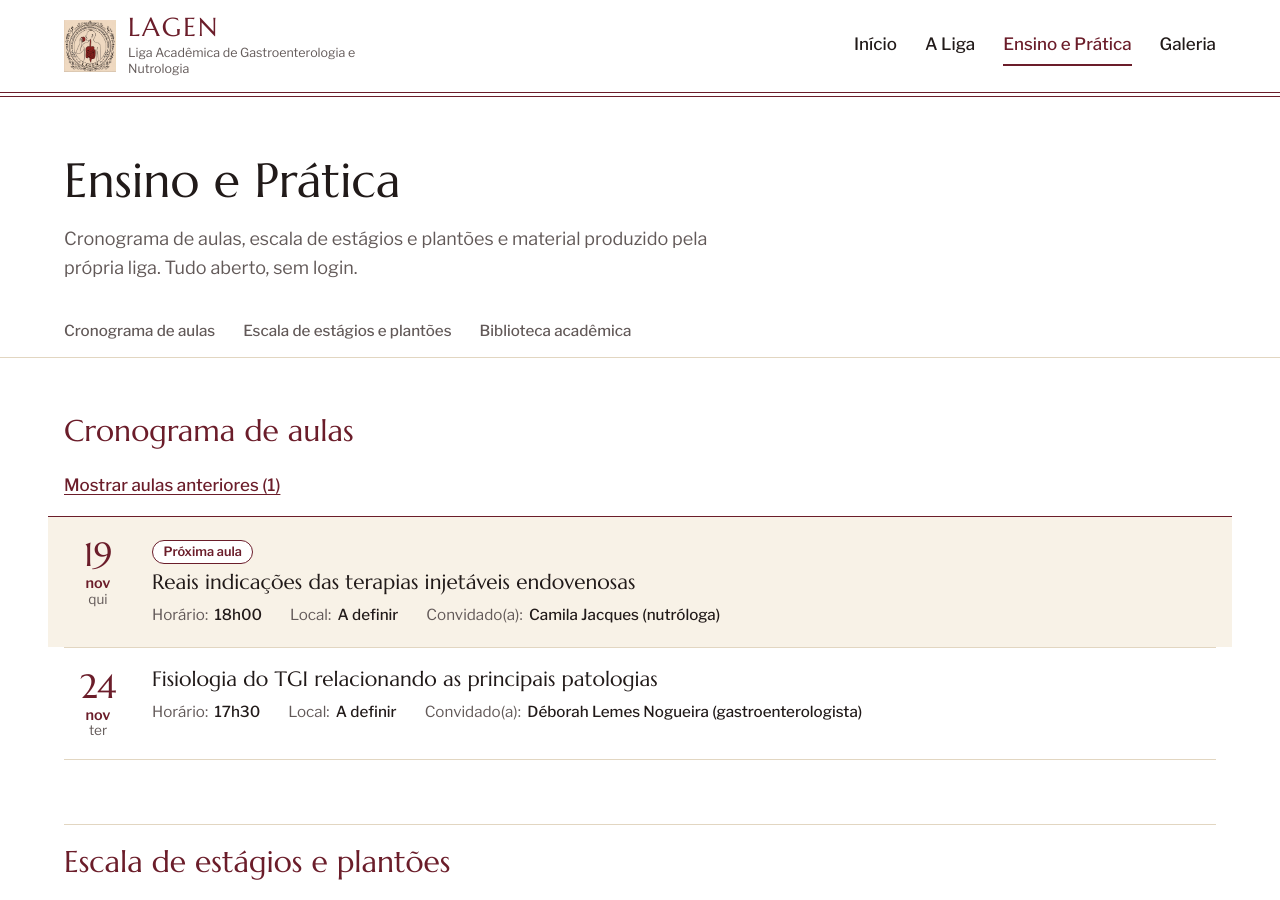
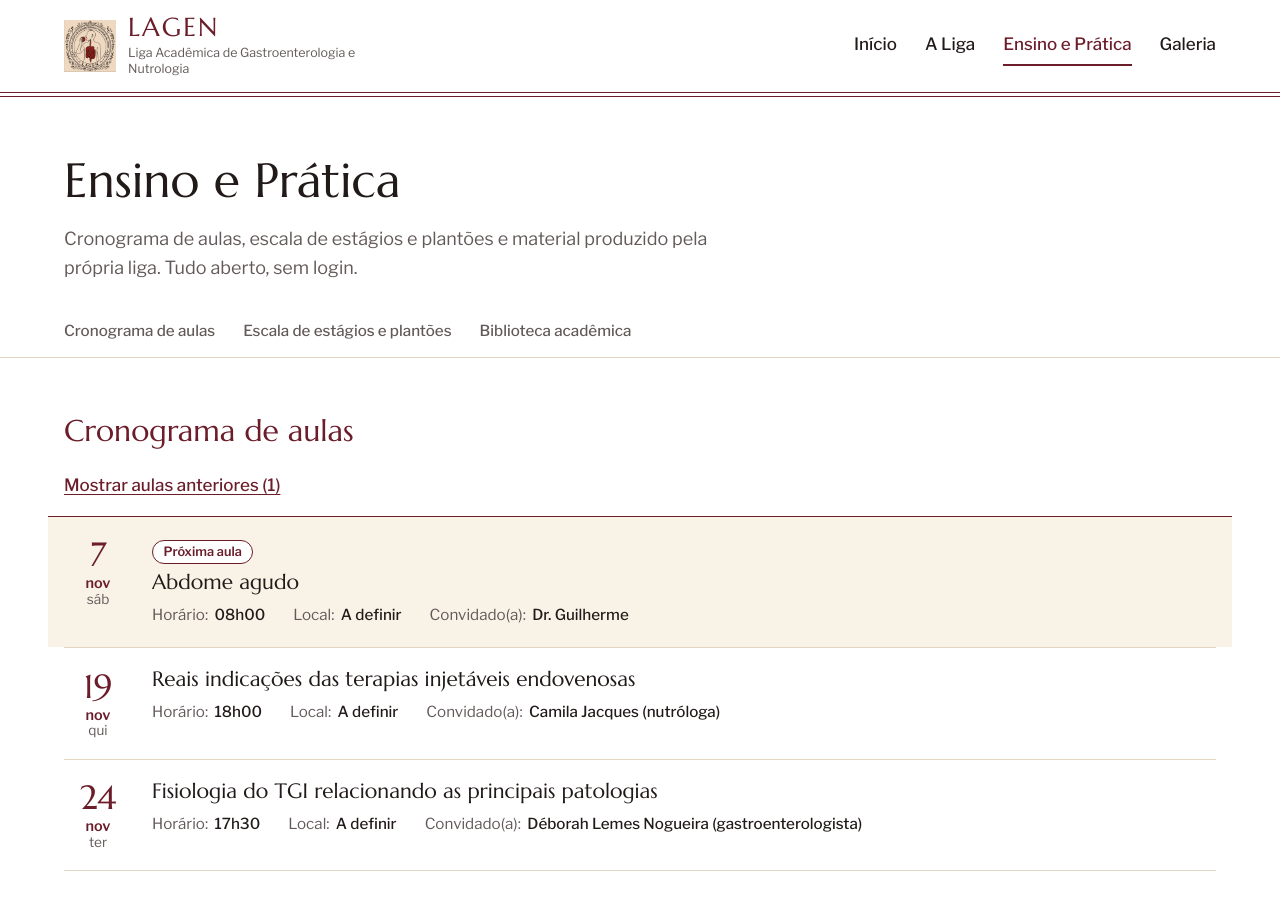
Before and after one commit to LAGENuniderp/lagen-uniderp.github.io, a Jekyll site: the page built from ensino/index.md, in a window 1280 px wide and 900 px high. Built offline with Jekyll 4.4.1, drawn with Linux system fonts in a browser that asks for light colours.

Commit message:
Aula de 07/11 adicionada: Abdome agudo

```diff
--- a/_data/cronograma.yml
+++ b/_data/cronograma.yml
@@ -31,3 +31,10 @@
   professor: "Déborah Lemes Nogueira (gastroenterologista)"
   local: "A definir"
   obs: ""
+
+- data: 2026-11-07
+  horario: "08h00"
+  tema: "Abdome agudo"
+  professor: "Dr. Guilherme"
+  local: "A definir"
+  obs: ""
```
